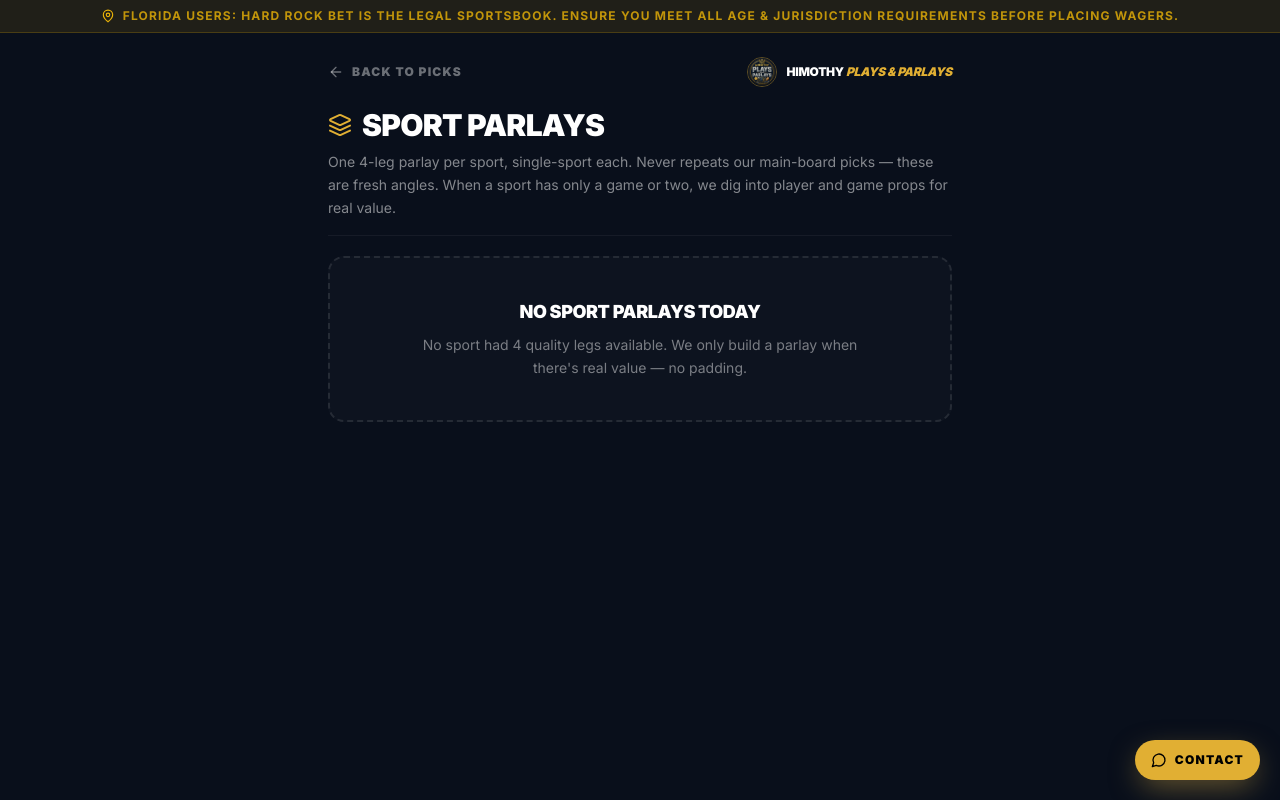
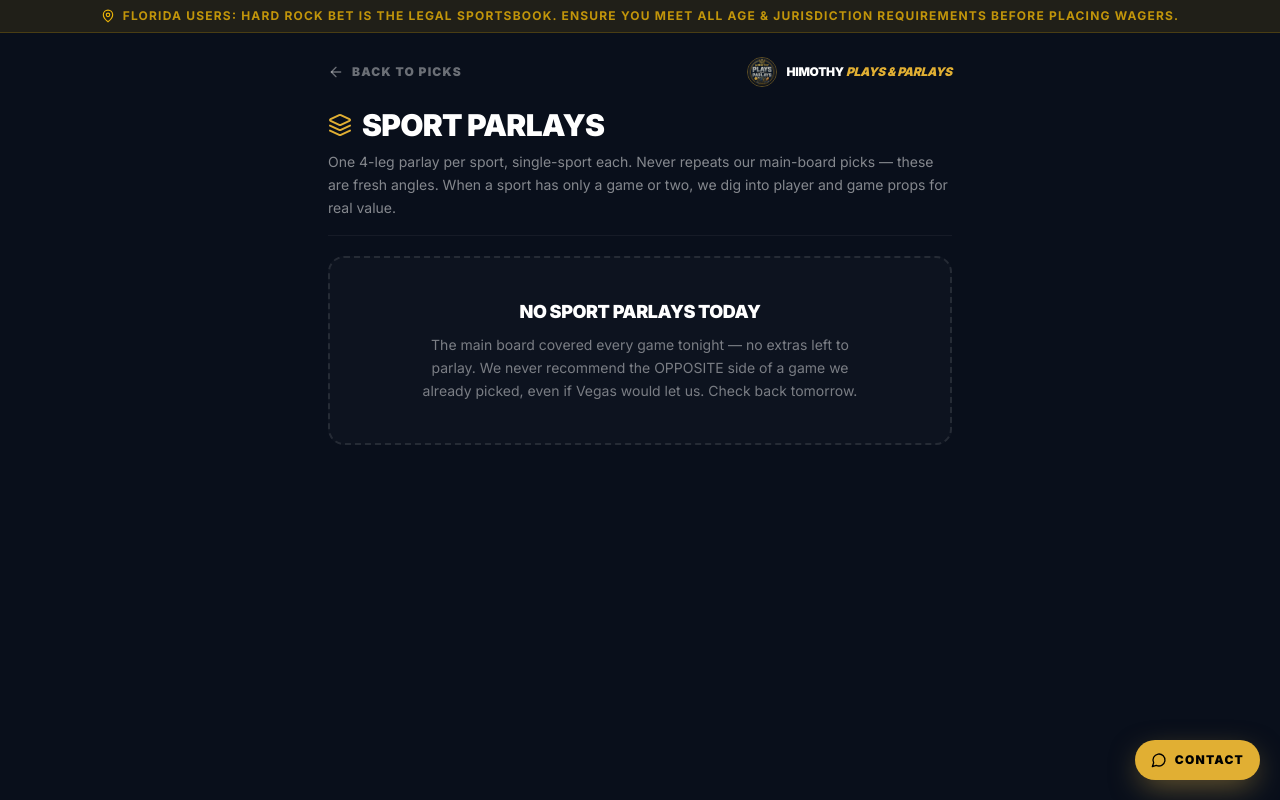
Before and after one commit to dubd43-jpg/himothy, a Next.js app: page /sport-parlays in a window 1280 px wide. Shown: the top 800 px of the page. Built offline with nearby package versions, Linux system fonts and the light colour scheme; no server answers.

Commit message:
copy: honest empty-state on /sport-parlays — main board covered every game

```diff
--- a/src/app/sport-parlays/page.tsx
+++ b/src/app/sport-parlays/page.tsx
@@ -114,7 +114,7 @@ export default function SportParlaysPage() {
           <div className="rounded-2xl border-2 border-dashed border-white/10 bg-white/[0.02] py-10 text-center px-6">
             <h3 className="text-lg font-black uppercase tracking-tight">No Sport Parlays Today</h3>
             <p className="mx-auto mt-2 max-w-md text-sm text-white/45 leading-relaxed">
-              No sport had 4 quality legs available. We only build a parlay when there's real value — no padding.
+              The main board covered every game tonight — no extras left to parlay. We never recommend the OPPOSITE side of a game we already picked, even if Vegas would let us. Check back tomorrow.
             </p>
           </div>
         ) : (
```
